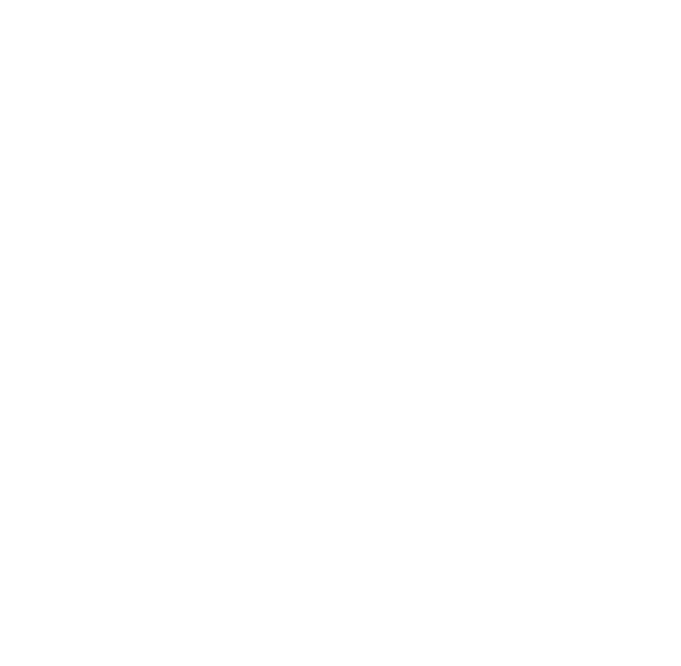
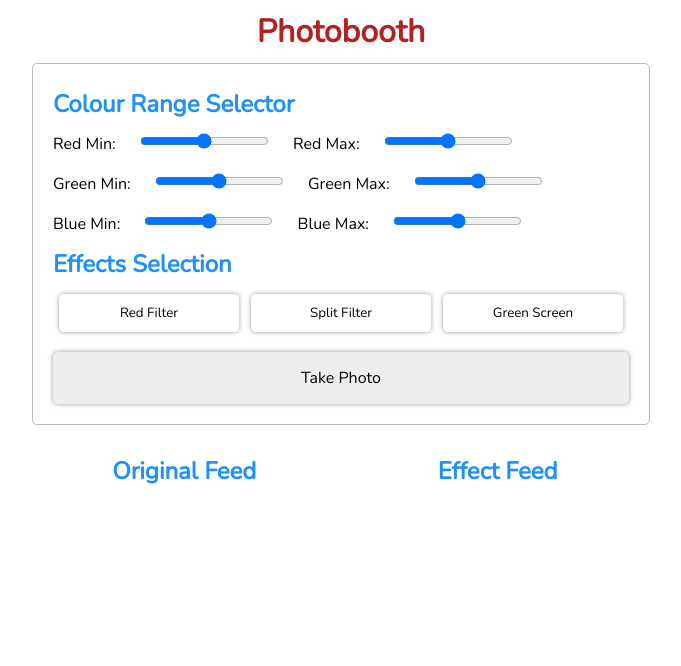
Before and after one commit to dhruvilmodi/photoBoothv1.0, a website: page index.html in a window 1280 px wide. Shown: the whole page, without its empty margins (299-980 px from the left). Drawn offline with nearby package versions, Linux system fonts and the light colour scheme.

Commit message:
added styles

```diff
--- a/index.html
+++ b/index.html
@@ -4,8 +4,62 @@
     <meta charset="UTF-8">
     <meta name="viewport" content="width=device-width, initial-scale=1.0">
     <title>Photobooth</title>
+    <link rel="stylesheet" href="style.css">
+    <!-- goolge fonts -->
+    <link href="https://fonts.googleapis.com/css2?family=Nunito&display=swap" rel="stylesheet">
 </head>
 <body>
+    <header>
+        <h1>Photobooth</h1>
+    </header>
+    <main>
+        <article id="controls">
+            <form>
+                <h2>Colour Range Selector</h2>
+                <fieldset class="rgb">
+                    <label for="rmin">Red Min:</label>
+                    <input type="range" min="0" max="255" name="rmin">
+                    <label for="rmax">Red Max:</label>
+                    <input type="range" min="0" max="255" name="rmax">
+                </fieldset>
 
+                <fieldset class="rgb">
+                    <label for="gmin">Green Min:</label>
+                    <input type="range" min="0" max="255" name="gmin">
+                    <label for="gmax">Green Max:</label>
+                    <input type="range" min="0" max="255" name="gmax">
+                </fieldset>
+
+                <fieldset class="rgb">
+                    <label for="bmin">Blue Min:</label>
+                    <input type="range" min="0" max="255" name="bmin">
+                    <label for="bmax">Blue Max:</label>
+                    <input type="range" min="0" max="255" name="bmax">
+                </fieldset>
+
+                <fieldset>
+                    <h2>Effects Selection</h2>
+                    <section id="filters">
+                        <input type="button" id="redEffect" value="Red Filter">
+                        <input type="button" id="splitEffect" value="Split Filter">
+                        <input type="button" id="greenScreenEffect" value="Green Screen">
+                    </section>
+                </fieldset>
+                <button id="camButton">Take Photo</button>
+            </form>
+        </article>
+        <article id="feeds">
+            <section>
+                <h2>Original Feed</h2>
+                <video class="player"></video>
+            </section>
+            <section>
+                <h2>Effect Feed</h2>
+                <canvas class="photo"></canvas>
+            </section>
+        </article>
+        <section class="strip"></section>
+    </main>
+    <script src="script.js"></script>
 </body>
 </html>
--- a/style.css
+++ b/style.css
@@ -0,0 +1,97 @@
+*{
+    margin: 0;
+    padding: 0;
+
+}
+
+h1,h2,h3,h4,h5,h6,p,fieldset,textarea,input,form, button, section{
+    font-family: 'Nunito', sans-serif;
+}
+
+h1{
+    color: firebrick;
+    text-align: center;
+    margin-top: 10px;
+}
+
+h2{
+    color: dodgerblue;
+}
+
+input[type="range"]{
+    margin-right: 20px;
+}
+
+input[type="button"]{
+    padding: 10px;
+    width: 14vw;
+    border: 0;
+    border-radius: 5px;
+    background-color: transparent;
+    box-shadow: 0px 0px 5px 0px #999;
+    cursor: pointer;
+    margin: 10px auto;
+    transition: 0.3s ease-in-out;
+}
+input[type="button"]:hover{
+    background-color: goldenrod;
+    color: #FFFFFF;
+}
+
+fieldset{
+    border: 0;
+
+}
+
+form{
+    display: flex;
+    flex-direction: column;
+    width: 45vw;
+    line-height: 40px;
+    justify-content: center;
+    margin: 10px auto;
+    border:1px solid #BBB;
+    border-radius: 5px;
+    padding: 20px;
+}
+
+#feeds{
+    display: flex;
+    flex-direction: row;
+    justify-content: space-evenly;
+    margin: 10px auto;
+    width: 50vw;
+    padding: 20px;
+}
+
+#feeds section{
+    text-align: center;
+}
+
+button{
+    width: 100%;
+    padding: 15px;
+    margin-top: 10px;
+    border: 0;
+    border-radius: 5px;
+    box-shadow: 0px 0px 5px 0px #999;
+    cursor: pointer;
+    background-color: #EEEEEE;
+    color: #000;
+    font-size: 12pt;
+    transition: 0.3s ease-in-out;
+}
+
+button:hover{
+    background-color: dodgerblue;
+    color: #FFFFFF;
+}
+
+label{
+    margin-right: 20px;
+}
+
+#filters{
+    display: flex;
+    justify-content: space-between;
+}
```
